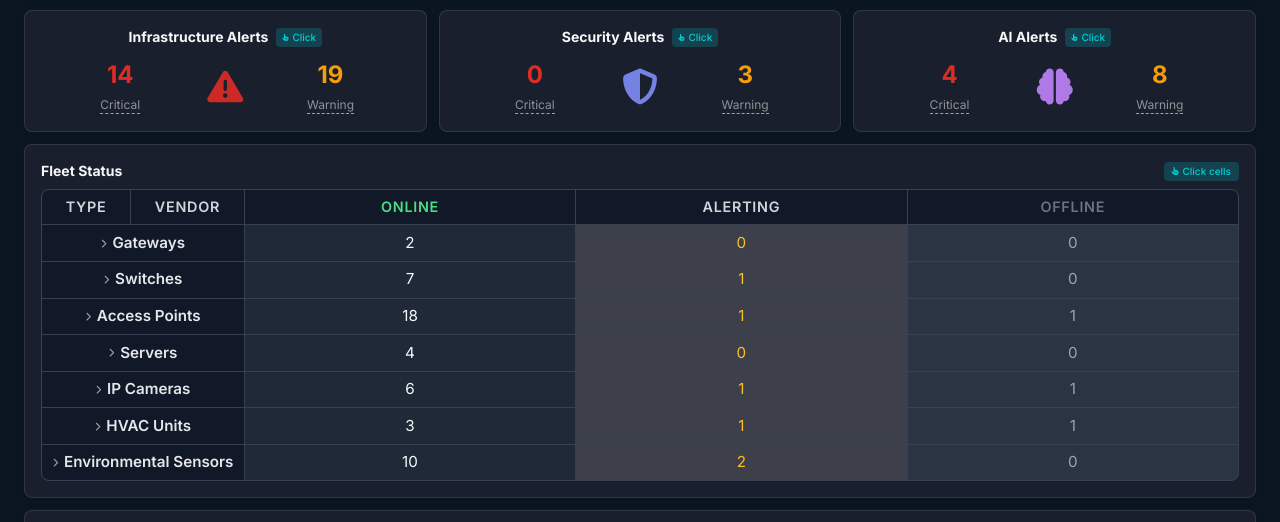
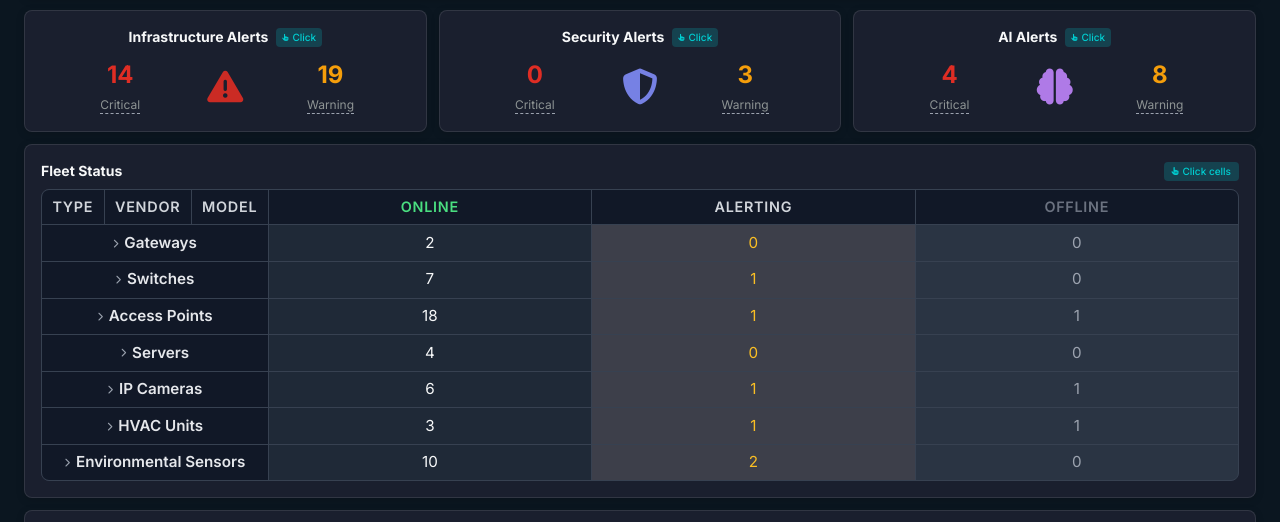
Before and after one commit to jkarnik/Network-Page, a plain HTML site: page site.html in a window 1280 px wide. Shown: the part 278-800 px from the top of the page. Drawn offline with nearby package versions, Linux system fonts and the light colour scheme.

Commit message:
Add persistent Model column to Fleet Status matrix

```diff
--- a/assets/css/shared-styles.css
+++ b/assets/css/shared-styles.css
@@ -117,7 +117,7 @@ body {
 /* Status Grid Component */
 .status-grid {
     display: grid;
-    grid-template-columns: auto auto repeat(3, 1fr);
+    grid-template-columns: auto auto auto repeat(3, 1fr);
     gap: 1px;
     background-color: #e5e7eb;
     border-radius: 0.5rem;
--- a/assets/js/site-main.js
+++ b/assets/js/site-main.js
@@ -791,6 +791,7 @@ function renderOneFleetGrid(siteName, tab) {
 
     addCell('Type', 'status-cell status-header');
     addCell('Vendor', 'status-cell status-header');
+    addCell('Model', 'status-cell status-header');
     FLEET_STATUS_COLS.forEach(s => addCell(s.label, 'status-cell status-header ' + s.headerClass));
 
     FLEET_TYPES.forEach(type => {
@@ -803,7 +804,7 @@ function renderOneFleetGrid(siteName, tab) {
             `<span class="flex items-center gap-1.5"><i class="fa-solid ${typeChevron} text-[9px] text-gray-400 hover:text-gray-600 dark:hover:text-gray-200 p-1 -m-1 z-10 relative" data-type-expand-key="${type.key}"></i><span class="hover:underline">${type.label}</span></span>`,
             'status-cell status-group-cell clickable text-dark-muted'
         );
-        typeCell.style.gridColumn = 'span 2';
+        typeCell.style.gridColumn = 'span 3';
         typeCell.onclick = (e) => {
             if (e.target.closest('i[data-type-expand-key]')) {
                 toggleFleetTypeExpand(siteName, tab, type.key);
@@ -832,6 +833,7 @@ function renderOneFleetGrid(siteName, tab) {
                 `<span class="flex items-center gap-1.5"><i class="fa-solid ${chevron} text-[9px] text-gray-400 hover:text-gray-600 dark:hover:text-gray-200 p-1 -m-1 z-10 relative" data-expand-key="${expandKey}"></i><span class="hover:underline">${vendor.label}</span></span>`,
                 'status-cell status-subgroup-cell clickable text-dark-muted'
             );
+            subCell.style.gridColumn = 'span 2';
             subCell.onclick = (e) => {
                 if (e.target.closest('i[data-expand-key]')) {
                     toggleFleetExpand(siteName, tab, expandKey);
@@ -853,6 +855,7 @@ function renderOneFleetGrid(siteName, tab) {
                     const modelCounts = fleetStatusCounts(modelDevices);
                     const shortModel = stripVendorPrefix(model, vendor.label);
 
+                    addBlankCell();
                     addBlankCell();
                     const modelCell = addCell(`<span class="hover:underline">${SharedUI.escapeHtml(shortModel)}</span>`, 'status-cell status-model-cell clickable text-left');
                     modelCell.onclick = () => showFleetDeviceList(tab, type.key, 'all', vendor.key, model);
```
